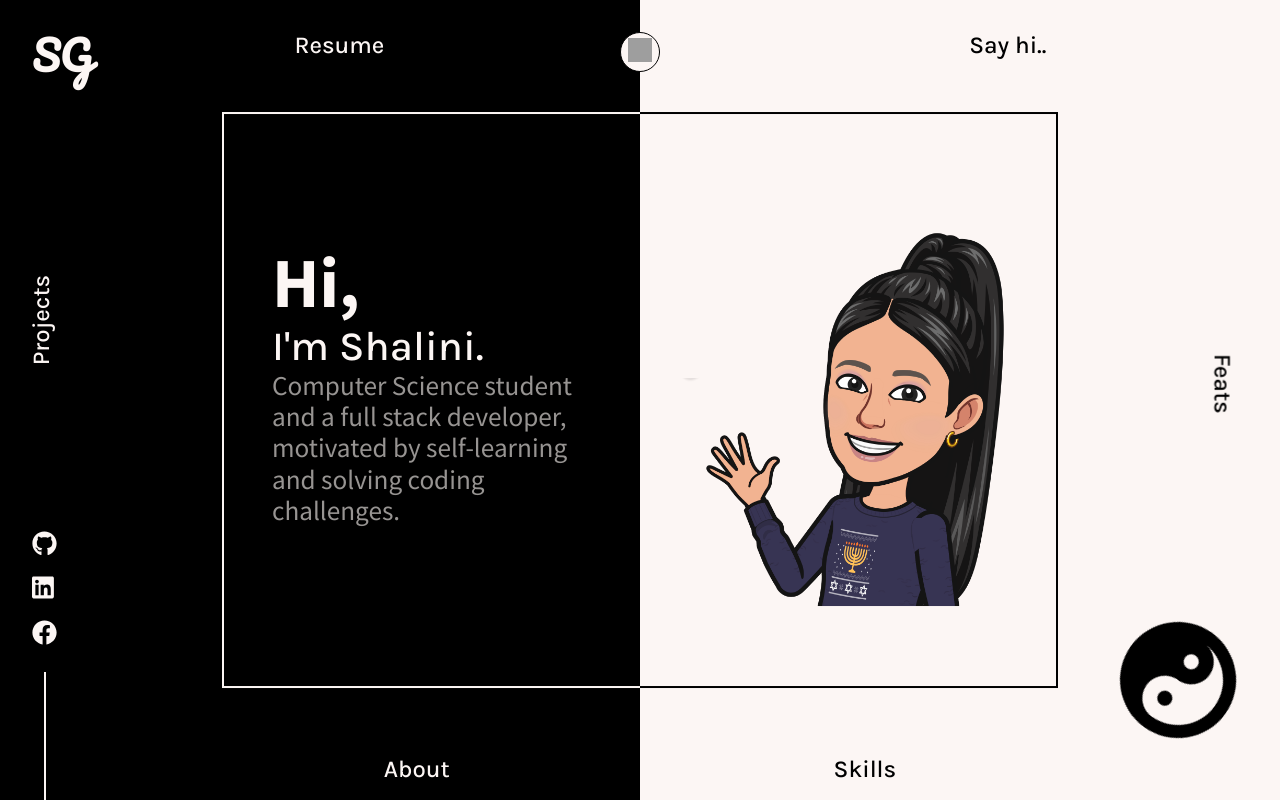
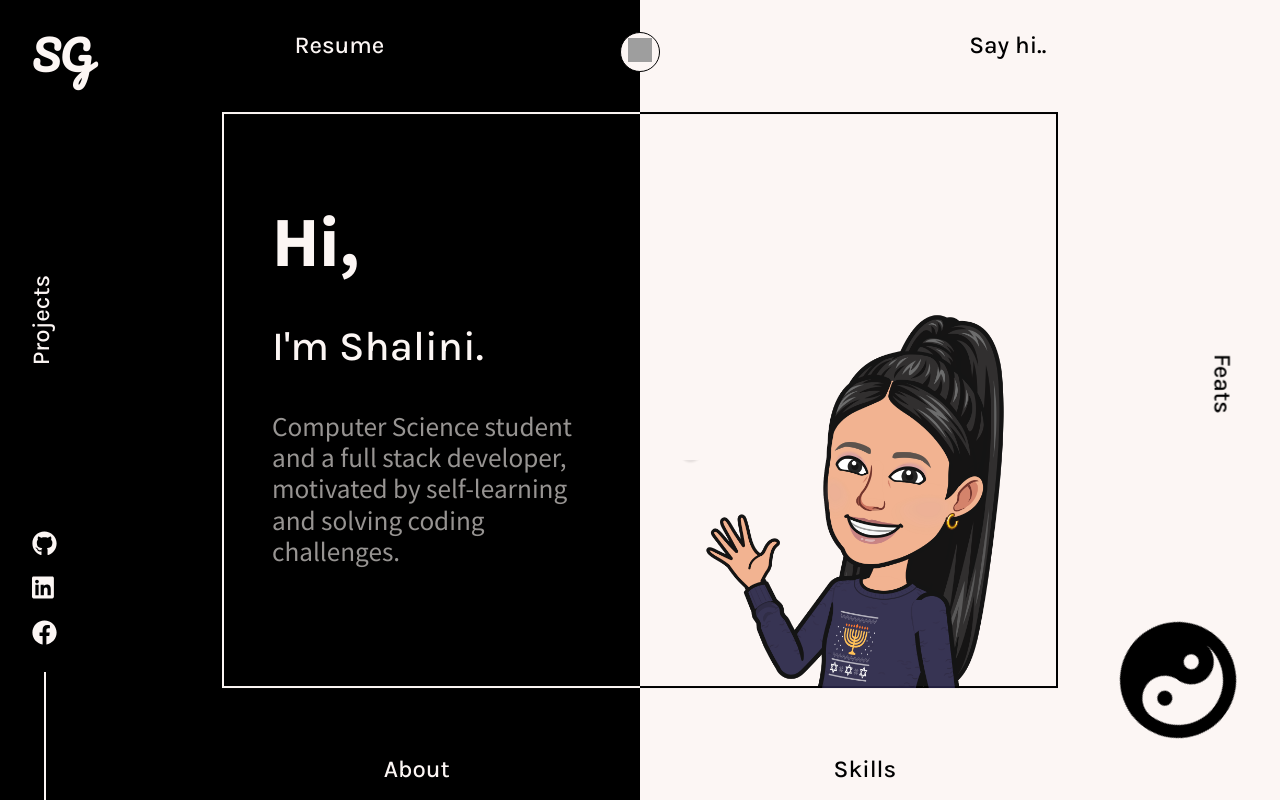
Before and after one commit to Shalini-Ganeshan/Shalini-Portfolio, a React (Create React App) app: page / in a window 1280 px wide. Both pictures are taken after a click on the button "click here". Built offline with nearby package versions, Linux system fonts and the light colour scheme; grey boxes are pictures that could not be loaded.

Commit message:
Update Intro.js

```diff
--- a/src/components/Intro.js
+++ b/src/components/Intro.js
@@ -47,19 +47,19 @@ background-size: 100% 2px;
 `;
 
 const SubBox = styled.div`
-  width: 50%;
-  position: relative;
-  display: flex;
-  align-items: center;
-  justify-content: center;
+ width: 50%;
+position: relative;
+display: flex;
 
-  .pic {
+.pic{
+    position: absolute;
+    bottom: 0;
+    left: 50%;
+    transform: translate(-50%,0%);
     width: 100%;
     height: auto;
-  }
-
-
-  @media (max-width: 768px) {
+}
+ @media (max-width: 768px) {
     width: 100%;
     height: 50%;
 
```
